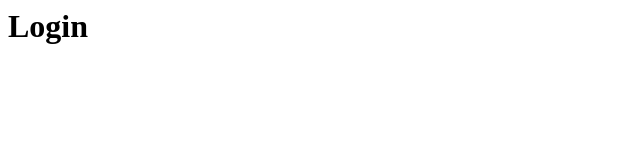
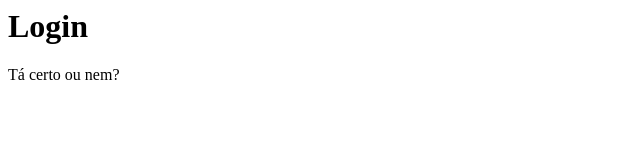
Before and after one commit to RodrigoC9/segundo_repositorio, a plain HTML site: page index.html in a window 1280 px wide. Shown: the full height of the page, 0-640 px from the left. Drawn offline with Linux system fonts and the light colour scheme.

Commit message:
Update and rename principal.html to index.html

```diff
--- a/principal.html
+++ b/index.html
@@ -1,9 +1,10 @@
 <html>
      <head>
          <meta charset="UTF-8">
-         <TItle>login</TItle>
+
      </head>
      <body>
          <h1>Login</h1>
+         <p>Tá certo ou nem?</p>
      </body>
 </html>
```
